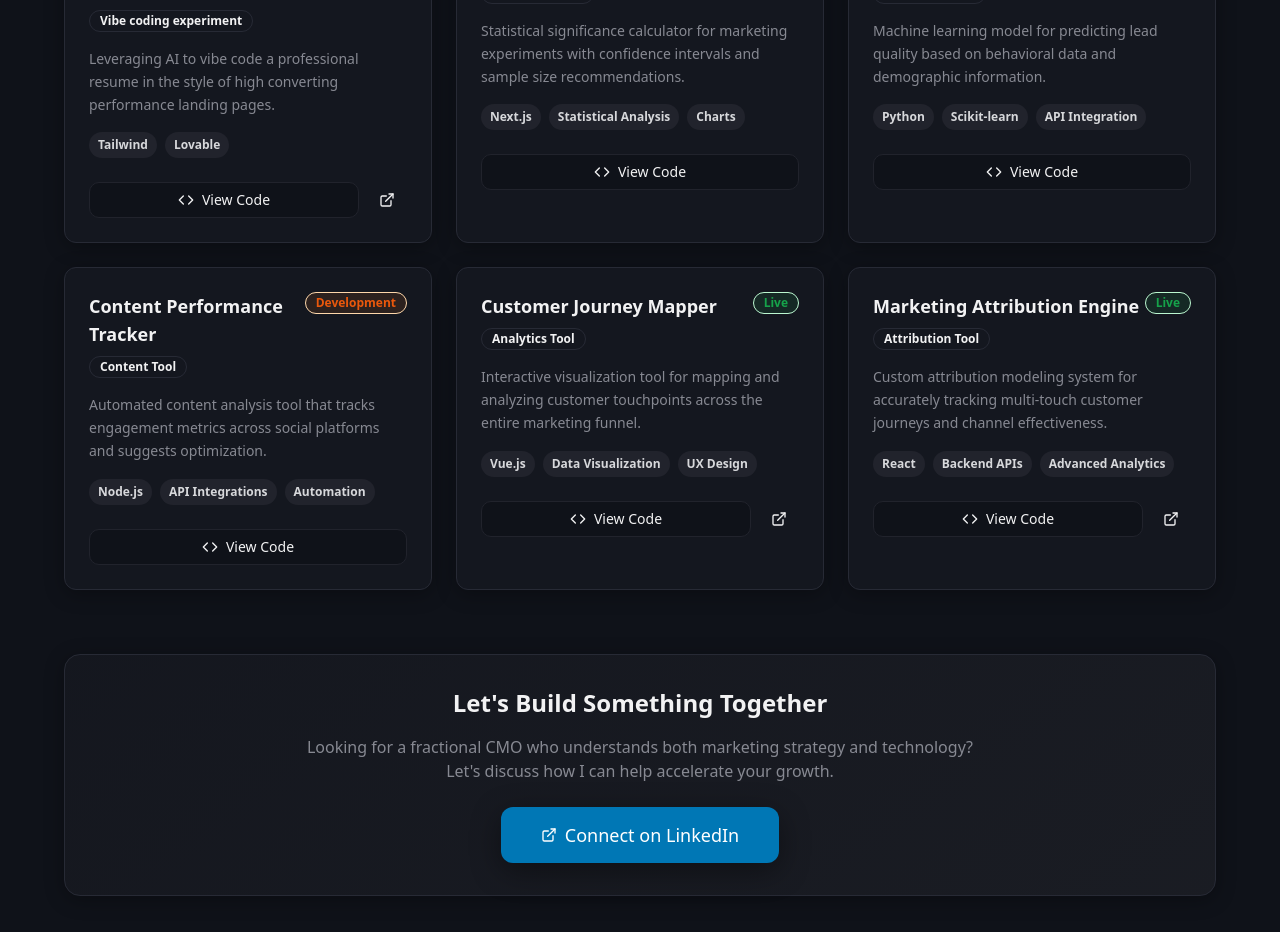
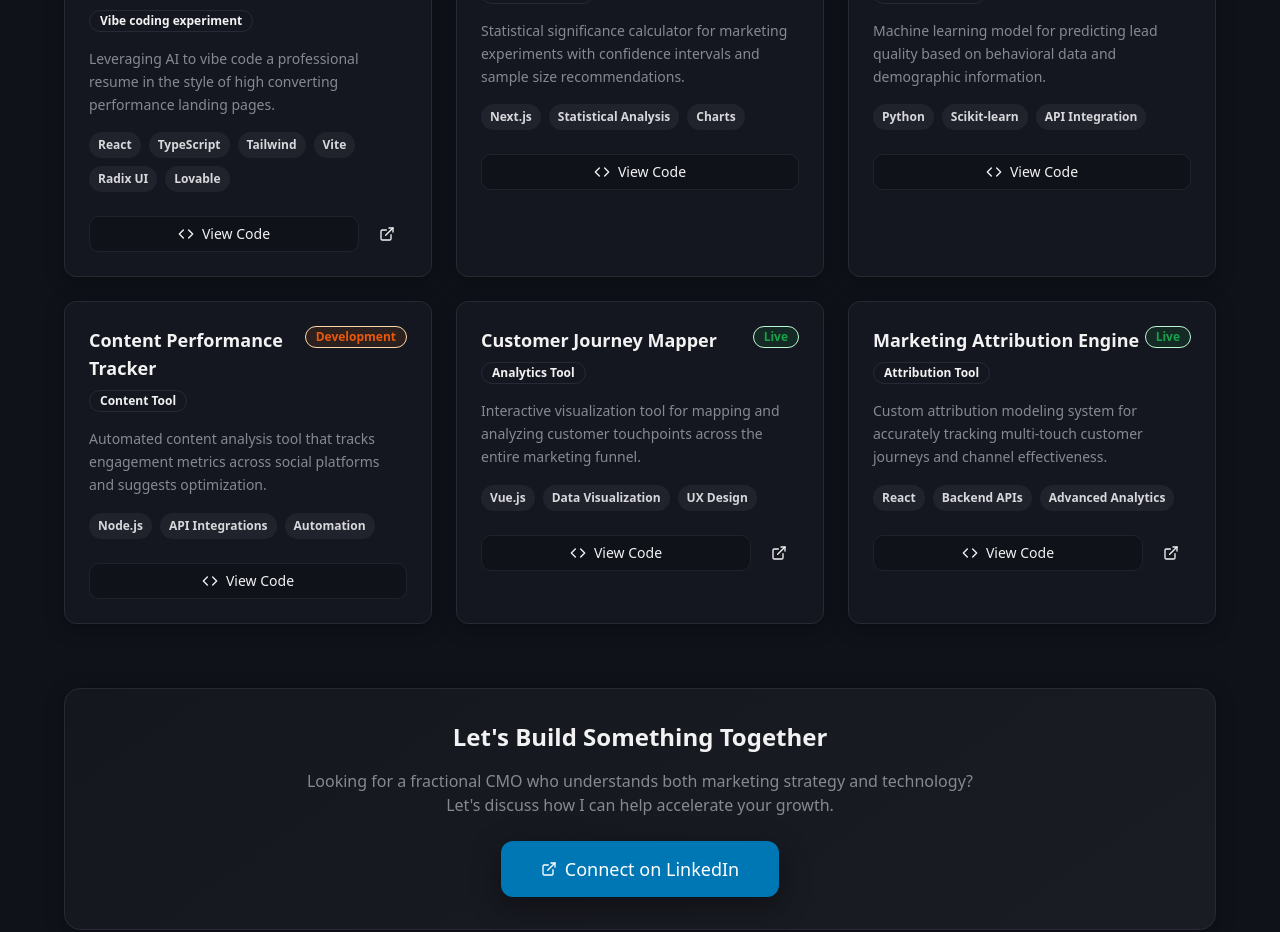
Before and after one commit to samanthalewe/grow-resume-hero, a React (Vite) app: page / in a window 1280 px wide. Shown: the part 4180-5112 px from the top of the page. Built offline with nearby package versions, Linux system fonts and the light colour scheme.

Commit message:
Update project tech stack
Update the tech stack for the "Resumes as Performance Landing Pages" project to include React, TypeScript, Tailwind CSS, Radix UI, and Vite.

```diff
--- a/src/components/Projects.tsx
+++ b/src/components/Projects.tsx
@@ -7,7 +7,7 @@ const projects = [
   {
     title: "Resumes as Performance Landing Pages",
     description: "Leveraging AI to vibe code a professional resume in the style of high converting performance landing pages.",
-    tech: ["Tailwind", "Lovable"],
+    tech: ["React", "TypeScript", "Tailwind", "Vite", "Radix UI", "Lovable"],
     status: "Live",
     type: "Vibe coding experiment"
   },
```
